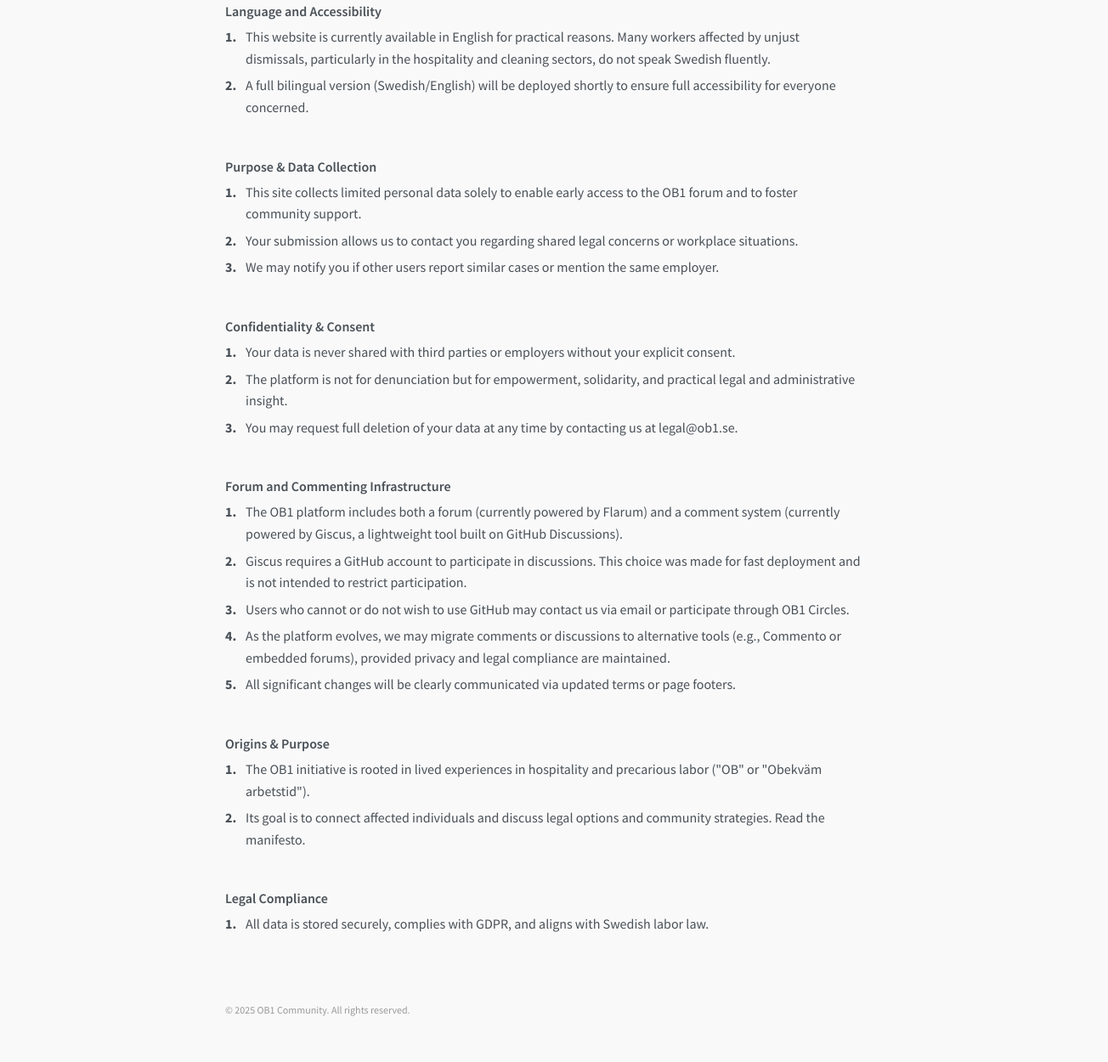
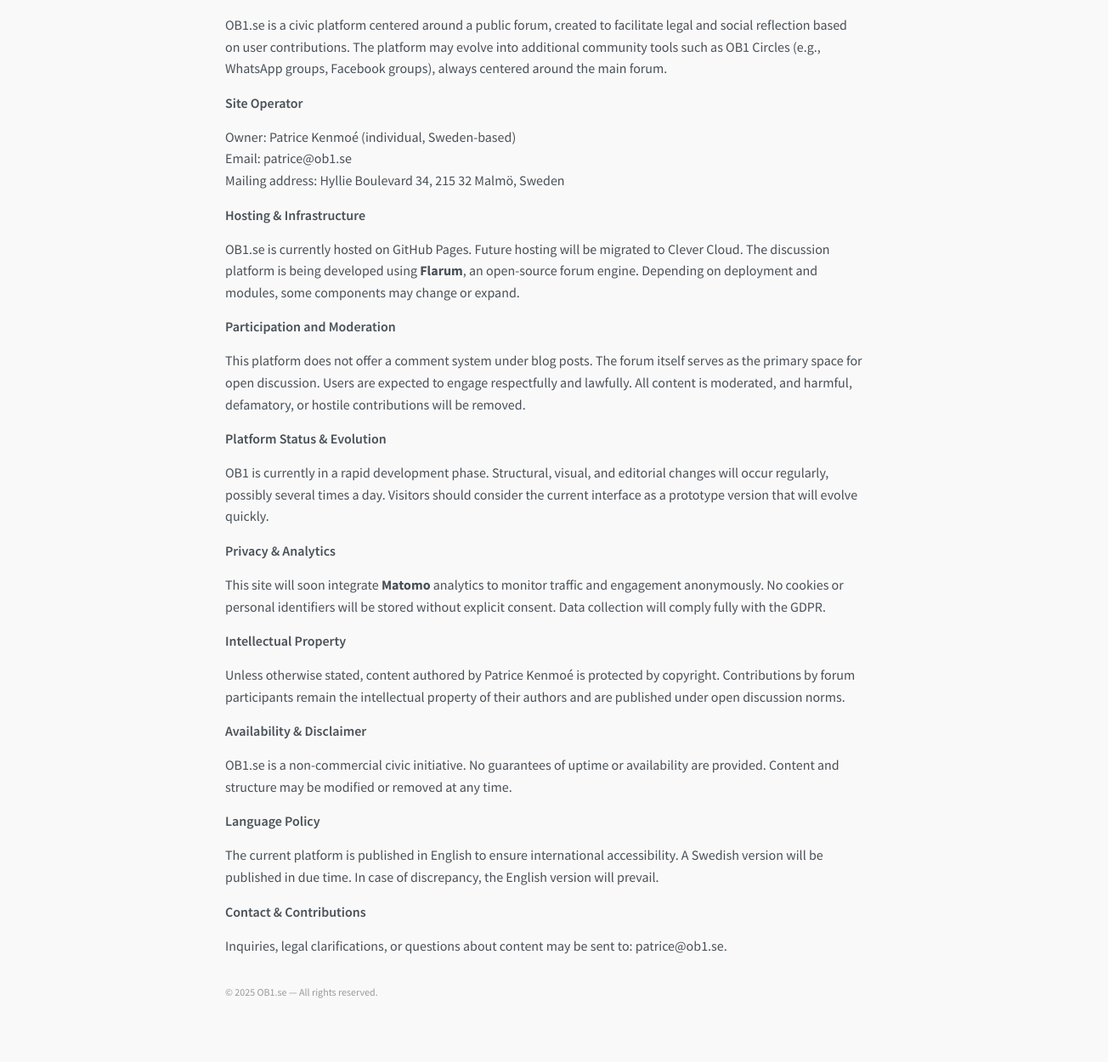
Before and after one commit to domainController/0B1-vanilla, a website built with Vite: page legal.html in a window 1280 px wide. Shown: the part 126-1376 px from the top of the page at 85% size, 1304 px wide, since content can reach past the window. After the commit the page ends 1355 px from the top, so only its background shows below. Built offline with nearby package versions, Linux system fonts and the light colour scheme.

```diff
--- a/legal.html
+++ b/legal.html
@@ -1,83 +1,74 @@
 <!DOCTYPE html>
 <html lang="en">
 <head>
-  <meta charset="UTF-8">
-  <title>Legal Notice — OB1</title>
-  <link rel="stylesheet" href="/assets/css/legal.css" />
-  <link rel="icon" href="/favicon.ico" type="image/x-icon">
-  <link href="https://fonts.googleapis.com/css2?family=Source+Sans+Pro:wght@400;600;700&display=swap" rel="stylesheet">
+  <meta charset="UTF-8" />
+  <title>Legal Notice — OB1 Platform</title>
+  <link rel="stylesheet" href="/assets/css/main.css" />
+  <link rel="icon" href="/favicon.ico" type="image/x-icon" />
+  <meta name="viewport" content="width=device-width, initial-scale=1.0" />
 </head>
 <body>
-  <div class="navbar">
-    <a class="navbar-item navbar-logo-text" href="/">OB1</a>
-    <a class="navbar-item" href="/form">Circles</a>
-    <a class="navbar-item" href="/forum">Forum</a>
-    <a class="navbar-item" href="/about">Manifesto</a>
-  </div>
-    <main>
-      <div class="legal-container">
-        <h1>Legal Notice & Data Policy</h1>
 
-        <h4>Language and Accessibility</h4>
-<ol>
-  <li>This website is currently available in English for practical reasons. Many workers affected by unjust dismissals, particularly in the hospitality and cleaning sectors, do not speak Swedish fluently.</li>
-  <li>A full bilingual version (Swedish/English) will be deployed shortly to ensure full accessibility for everyone concerned.</li>
-</ol>
+  <main>
+    <div class="legal-container">
 
-        <h4>Purpose & Data Collection</h4>
-        <ol>
-          <li>This site collects limited personal data solely to enable early access to the OB1 forum and to foster community support.</li>
-          <li>Your submission allows us to contact you regarding shared legal concerns or workplace situations.</li>
-          <li>We may notify you if other users report similar cases or mention the same employer.</li>
-        </ol>
+      <h1>Legal Notice & Terms of Use</h1>
 
-        <h4>Confidentiality & Consent</h4>
-        <ol>
-          <li>Your data is never shared with third parties or employers without your explicit consent.</li>
-          <li>The platform is not for denunciation but for empowerment, solidarity, and practical legal and administrative insight.</li>
-          <li>You may request full deletion of your data at any time by contacting us at
-            <a href="mailto:legal@ob1.se">legal@ob1.se</a>.
-          </li>
-        </ol>
+      <h4>Platform Objective</h4>
+      <p>
+        OB1.se is a civic platform centered around a public forum, created to facilitate legal and social reflection based on user contributions. The platform may evolve into additional community tools such as OB1 Circles (e.g., WhatsApp groups, Facebook groups), always centered around the main forum.
+      </p>
 
-        <h4>Forum and Commenting Infrastructure</h4>
-        <ol>
-          <li>The OB1 platform includes both a forum (currently powered by Flarum) and a comment system (currently powered by Giscus, a lightweight tool built on GitHub Discussions).</li>
-          <li>Giscus requires a GitHub account to participate in discussions. This choice was made for fast deployment and is not intended to restrict participation.</li>
-          <li>Users who cannot or do not wish to use GitHub may contact us via email or participate through OB1 Circles.</li>
-          <li>As the platform evolves, we may migrate comments or discussions to alternative tools (e.g., Commento or embedded forums), provided privacy and legal compliance are maintained.</li>
-          <li>All significant changes will be clearly communicated via updated terms or page footers.</li>
-        </ol>
+      <h4>Site Operator</h4>
+      <p>
+        Owner: Patrice Kenmoé (individual, Sweden-based)<br />
+        Email: <a href="mailto:patrice@ob1.se">patrice@ob1.se</a><br />
+        Mailing address: Hyllie Boulevard 34, 215 32 Malmö, Sweden
+      </p>
 
-        <h4>Origins & Purpose</h4>
-        <ol>
-          <li>The OB1 initiative is rooted in lived experiences in hospitality and precarious labor ("OB" or "Obekväm arbetstid").</li>
-          <li>Its goal is to connect affected individuals and discuss legal options and community strategies.
-            <a href="/about.html">Read the manifesto</a>.
-          </li>
-        </ol>
+      <h4>Hosting & Infrastructure</h4>
+      <p>
+        OB1.se is currently hosted on GitHub Pages. Future hosting will be migrated to Clever Cloud. The discussion platform is being developed using <strong>Flarum</strong>, an open-source forum engine. Depending on deployment and modules, some components may change or expand.
+      </p>
 
-        <h4>Legal Compliance</h4>
-        <ol>
-          <li>All data is stored securely, complies with GDPR, and aligns with Swedish labor law.</li>
-        </ol>
-        <p style="margin-top: 3rem; font-size: 12px; color: #999;">&copy; 2025 OB1 Community. All rights reserved.</p>
+      <h4>Participation and Moderation</h4>
+      <p>
+        This platform does not offer a comment system under blog posts. The forum itself serves as the primary space for open discussion. Users are expected to engage respectfully and lawfully. All content is moderated, and harmful, defamatory, or hostile contributions will be removed.
+      </p>
 
-        <!-- Placeholder for future toggle -->
-        <!--
-        <div style="margin-top: 2rem;">
-          <a href="#" onclick="document.getElementById('tos-old').style.display='block'; this.style.display='none'; return false;" style="font-size: 14px; color: #726ea9;">
-            Show older versions
-          </a>
-          <div id="tos-old" style="display:none; margin-top: 1rem;">
-            <p style="font-size: 13px; color: #888;">[No previous version available]</p>
-          </div>
-        </div>
-        -->
+      <h4>Platform Status & Evolution</h4>
+      <p>
+        OB1 is currently in a rapid development phase. Structural, visual, and editorial changes will occur regularly, possibly several times a day. Visitors should consider the current interface as a prototype version that will evolve quickly.
+      </p>
 
-      </div>
+      <h4>Privacy & Analytics</h4>
+      <p>
+        This site will soon integrate <strong>Matomo</strong> analytics to monitor traffic and engagement anonymously. No cookies or personal identifiers will be stored without explicit consent. Data collection will comply fully with the GDPR.
+      </p>
+
+      <h4>Intellectual Property</h4>
+      <p>
+        Unless otherwise stated, content authored by Patrice Kenmoé is protected by copyright. Contributions by forum participants remain the intellectual property of their authors and are published under open discussion norms.
+      </p>
+
+      <h4>Availability & Disclaimer</h4>
+      <p>
+        OB1.se is a non-commercial civic initiative. No guarantees of uptime or availability are provided. Content and structure may be modified or removed at any time.
+      </p>
+
+      <h4>Language Policy</h4>
+      <p>
+        The current platform is published in English to ensure international accessibility. A Swedish version will be published in due time. In case of discrepancy, the English version will prevail.
+      </p>
+
+      <h4>Contact & Contributions</h4>
+      <p>
+        Inquiries, legal clarifications, or questions about content may be sent to: <a href="mailto:patrice@ob1.se">patrice@ob1.se</a>.
+      </p>
+
+      <p style="margin-top: 2rem; font-size: 12px; color: #999;">&copy; 2025 OB1.se — All rights reserved.</p>
+
+    </div>
   </main>
-  </div>
-
 </body>
 </html>
```
